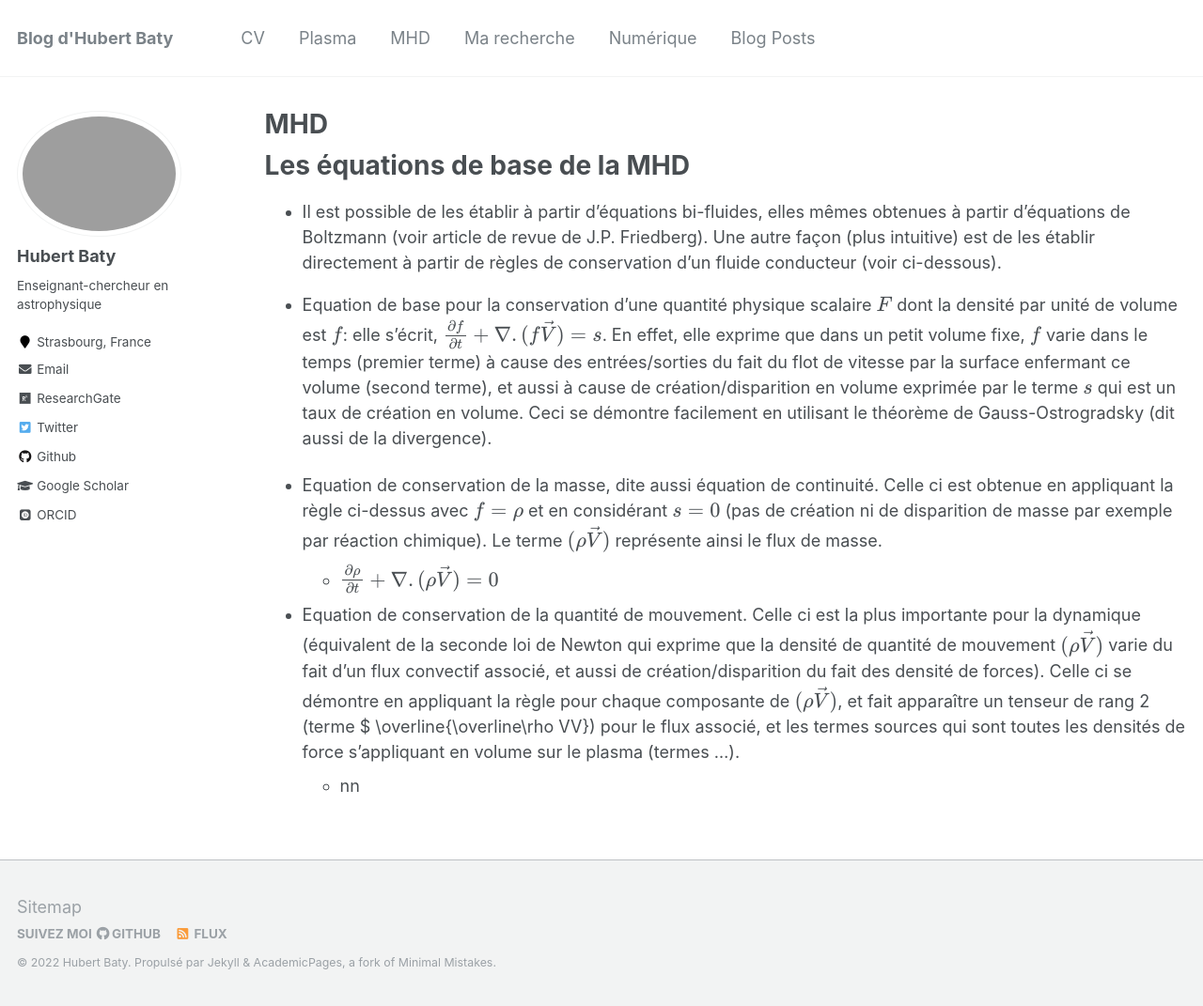
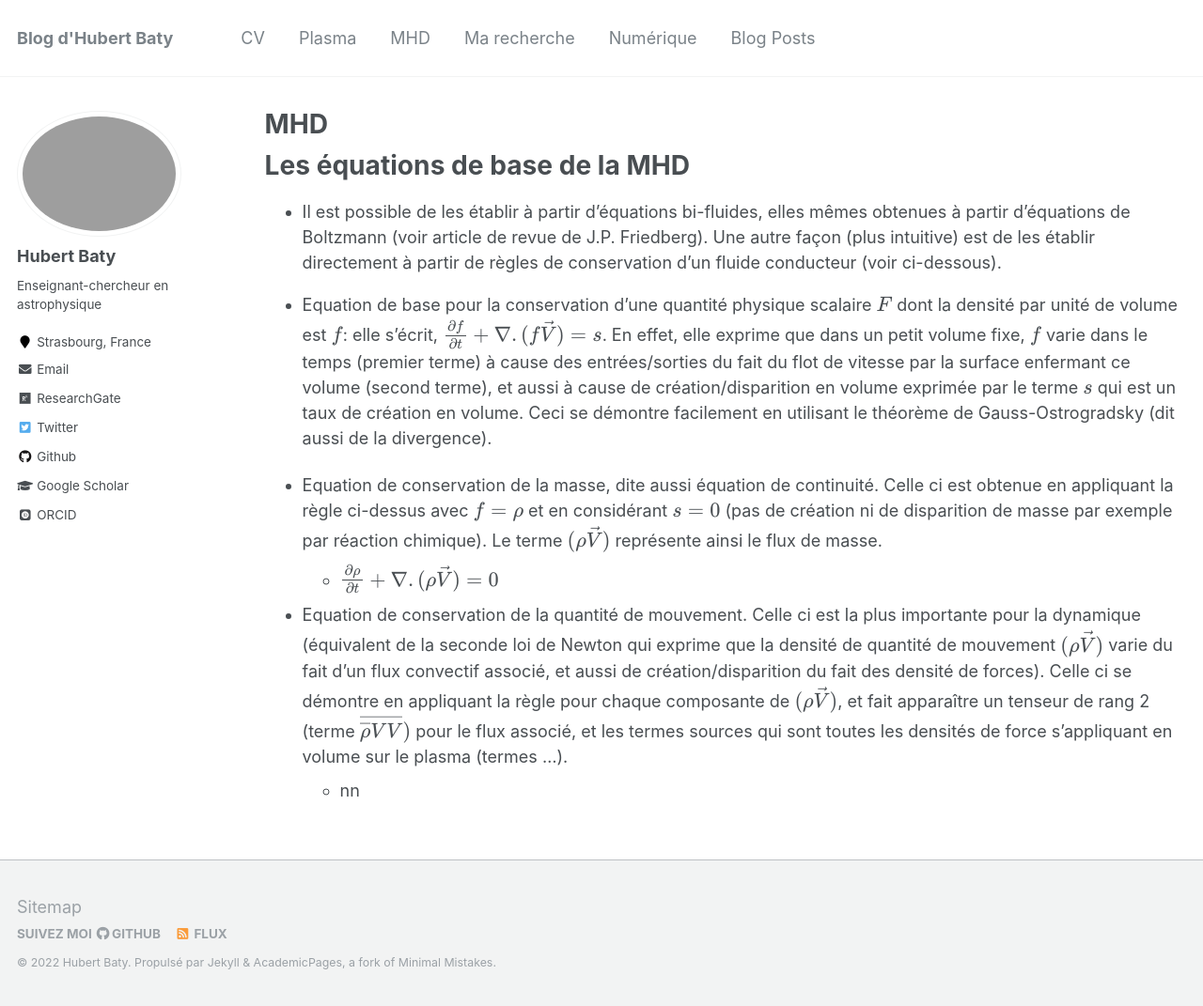
Before and after one commit to hubertbaty/hubertbaty.github.io, a Jekyll site: the page built from _pages/MHD.md, in a window 1280 px wide and 1071 px high. Shown: the whole window at 94% size. Built offline with Jekyll 4.4.1, drawn with Linux system fonts in a browser that asks for light colours; some web fonts are replaced; formulas are drawn with MathJax 3.

Commit message:
Update MHD.md

```diff
--- a/_pages/MHD.md
+++ b/_pages/MHD.md
@@ -17,6 +17,6 @@ Les équations de base de la MHD
 * Equation de conservation de la masse, dite aussi équation de continuité. Celle ci est obtenue en appliquant la règle ci-dessus avec $f = \rho$ et en considérant $s = 0$ (pas de création ni de disparition de masse par exemple par réaction chimique). Le terme $ (\rho \vec V)$ représente ainsi le flux de masse.
   * $\frac {\partial \rho} {\partial t} + \nabla . (\rho \vec V) = 0$
 
-* Equation de conservation de la quantité de mouvement. Celle ci est la plus importante pour la dynamique (équivalent de la seconde loi de Newton qui exprime que la densité de quantité de mouvement $(\rho \vec V)$ varie du fait d'un flux convectif associé, et aussi de création/disparition du fait des densité de forces). Celle ci se démontre en appliquant la règle pour chaque composante de $(\rho \vec V)$, et fait apparaître un tenseur de rang 2 (terme $ \overline{\overline\rho VV})
+* Equation de conservation de la quantité de mouvement. Celle ci est la plus importante pour la dynamique (équivalent de la seconde loi de Newton qui exprime que la densité de quantité de mouvement $(\rho \vec V)$ varie du fait d'un flux convectif associé, et aussi de création/disparition du fait des densité de forces). Celle ci se démontre en appliquant la règle pour chaque composante de $(\rho \vec V)$, et fait apparaître un tenseur de rang 2 (terme $ \overline{\overline\rho VV})$
 pour le flux associé, et les termes sources qui sont toutes les densités de force s'appliquant en volume sur le plasma (termes ...).
   * nn
```
